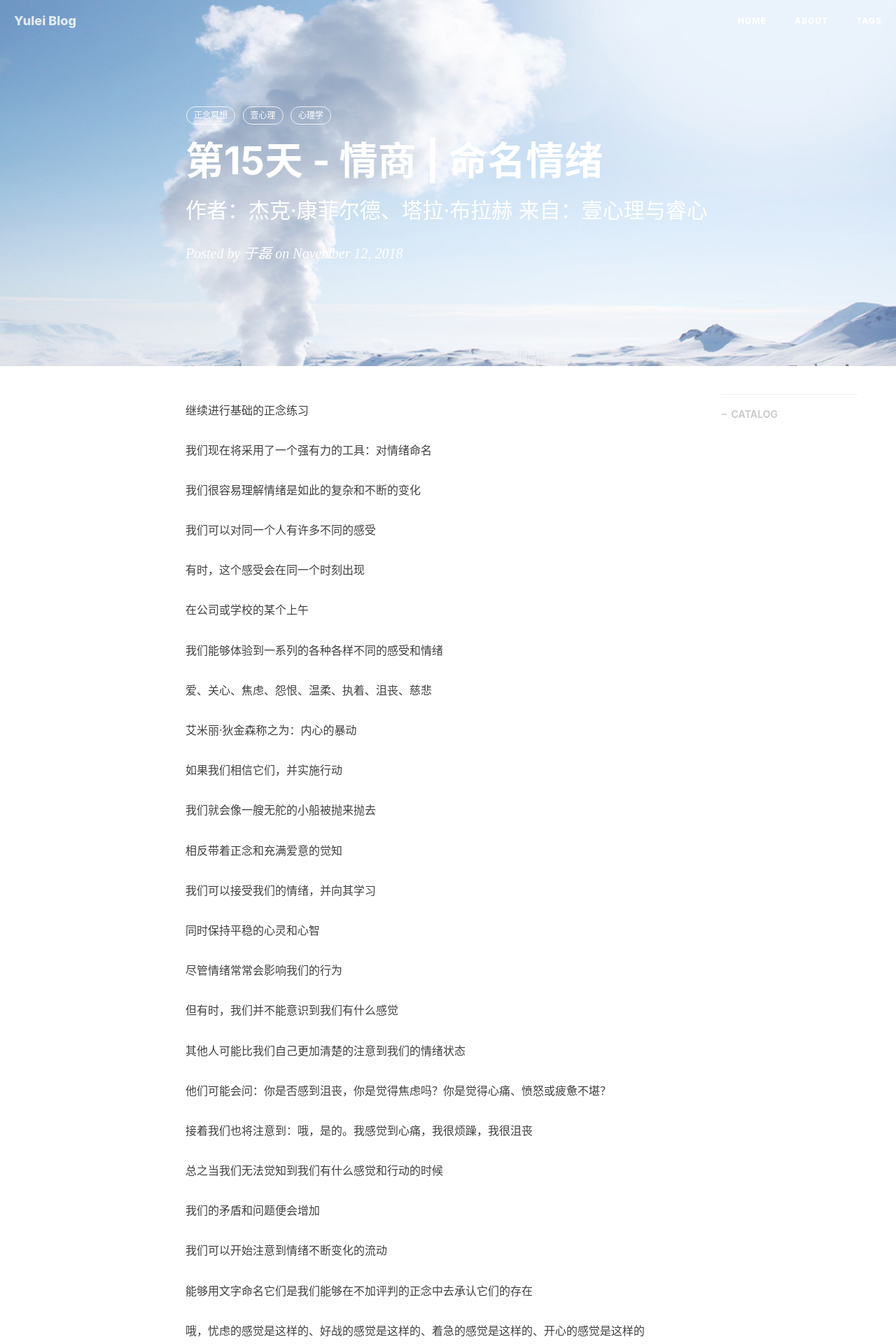
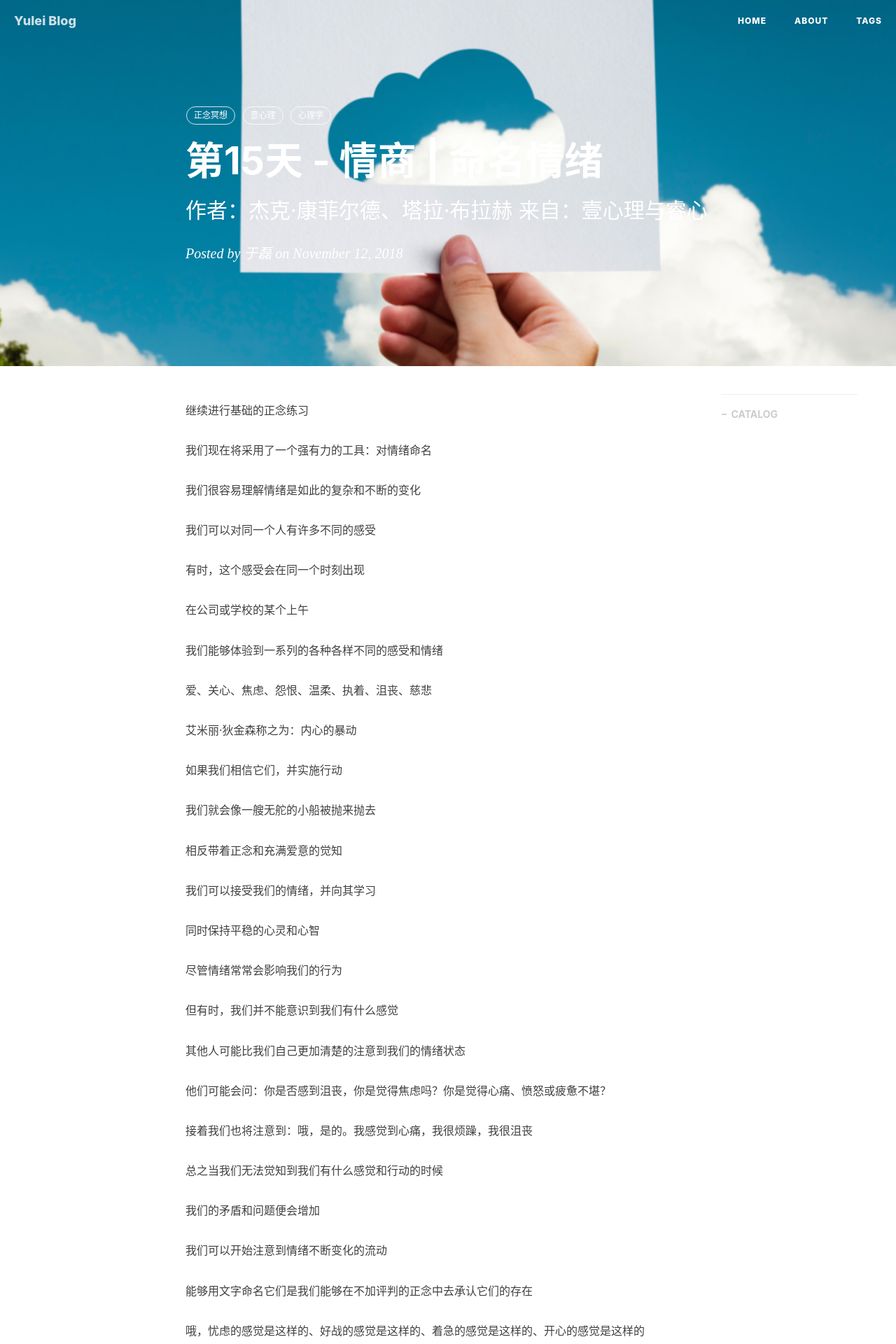
Before and after one commit to yuleizhuai/yuleizhuai.github.io, a Jekyll site: the page built from _posts/Mindful/2018-11-12-15Naming_emotions.markdown, in a window 1280 px wide. Shown: the top 1920 px of the page at 70% size. Built offline with Jekyll 4.4.1, drawn with Linux system fonts in a browser that asks for light colours; nearby versions of some CDN libraries; comment, search, counter and statistics services are not loaded.

Commit message:
修改背景图片

```diff
--- a/_posts/Mindful/2018-11-12-15Naming_emotions.markdown
+++ b/_posts/Mindful/2018-11-12-15Naming_emotions.markdown
@@ -4,7 +4,7 @@ title:      "第15天 - 情商 | 命名情绪"
 subtitle:   "作者：杰克·康菲尔德、塔拉·布拉赫 来自：壹心理与睿心"
 date:       2018-11-12 09:48:29
 author:     "于磊"
-header-img: "img/mindful/14_bg.jpg"
+header-img: "img/mindful/15_bg.jpg"
 catalog: true
 tags:
     - 正念冥想
```
Also changed, not shown: img/mindful/15_bg.jpg (added).
